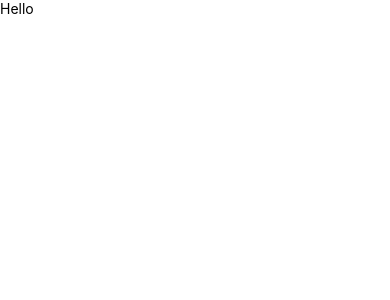
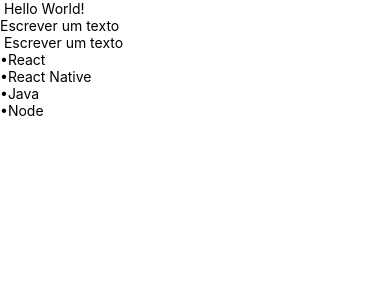
Before and after one commit to DaianeBarizon/monitoria-react-native, a React Native app in the folder OrganicFood/: screen / in a window 390 px wide. Shown: the top 300 px of the page. Built offline with nearby package versions, Linux system fonts and the light colour scheme.

Commit message:
Explica classe

```diff
--- a/OrganicFood/App.js
+++ b/OrganicFood/App.js
@@ -2,6 +2,8 @@
 // Antigamente não podia utilizar componentes funcionais para manipular states
 // Com hooks podemos manipular states em um componente funcional
 // Menos verboso
+
+/*
 import React from 'react';
 import {Text} from 'react-native';
 
@@ -12,6 +14,7 @@
 };
 
 export default App;
+*/
 
 /*
 import React from 'react'
@@ -28,19 +31,40 @@
 
 // Componentes Classe
 
-/*
-import React, { Component } from 'react'
-import { Text, View } from 'react-native'
+import React, {Component} from 'react';
+import {Text, View, TextInput, FlatList} from 'react-native';
 
 export default class App extends Component {
+  state = {
+    courses: [
+      {id: '1', nome: '•React'},
+      {id: '2', nome: '•React Native'},
+      {id: '3', nome: '•Java'},
+      {id: '4', nome: '•Node'},
+    ],
+    myText: 'Escrever um texto',
+  };
   // a única obrigação do componente classe é retornar um elemento visual no render
   // sempre tem que renderizar um componente na tela
+
   render() {
     return (
       <View>
-        <Text> textInComponent </Text>
+        <Text> Hello World! </Text>
+        <TextInput
+          value={this.state.myText}
+          onChangeText={(text) => {
+            this.setState({myText: text});
+          }}
+        />
+        <Text> {this.state.myText} </Text>
+        <FlatList
+          data={this.state.courses}
+          renderItem={({item}) => <Text>{item.nome}</Text>}
+          keyExtractor={(item) => item.id}
+        />
+        <Text list={this.state.courses} />
       </View>
-    )
+    );
   }
 }
-*/
```
